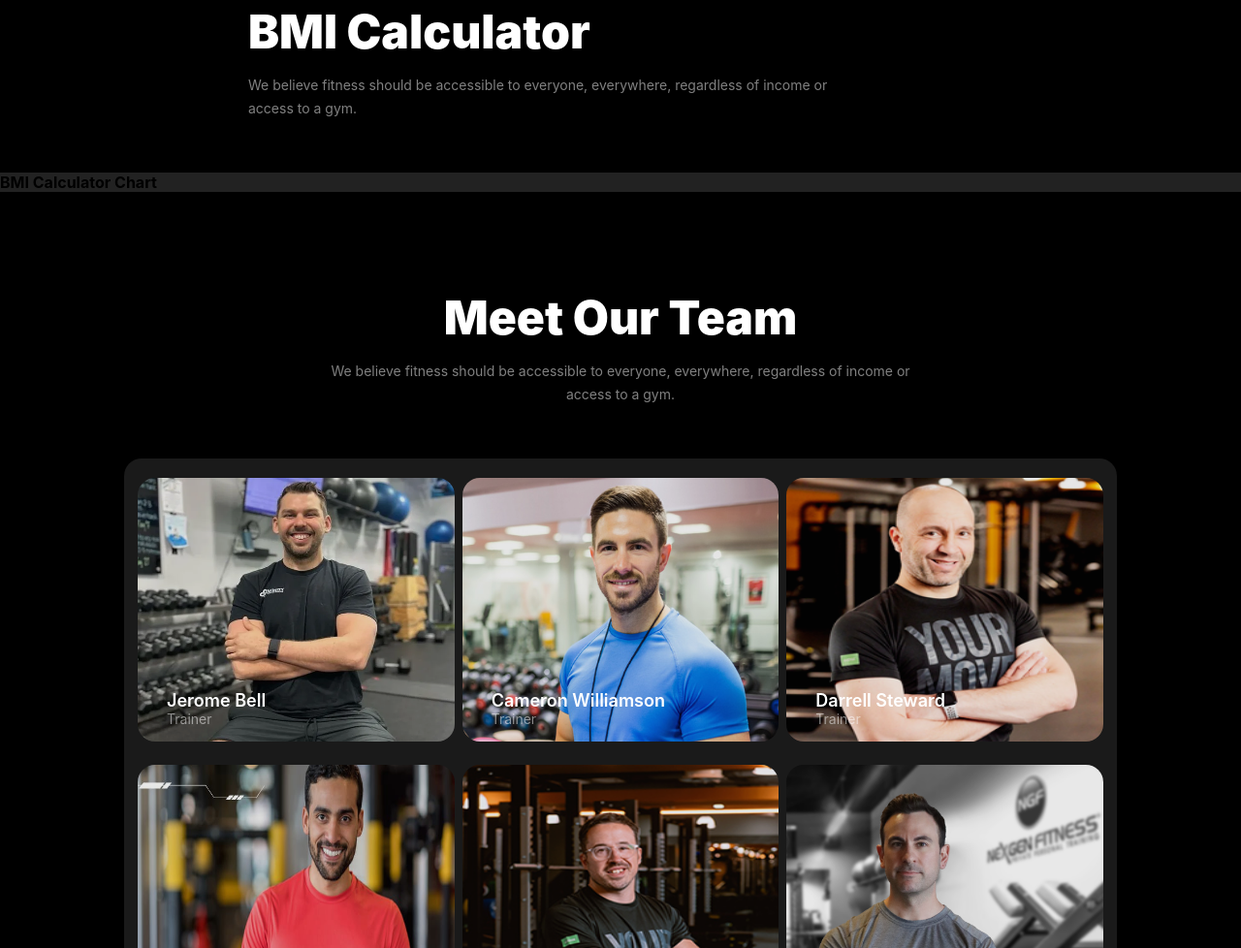
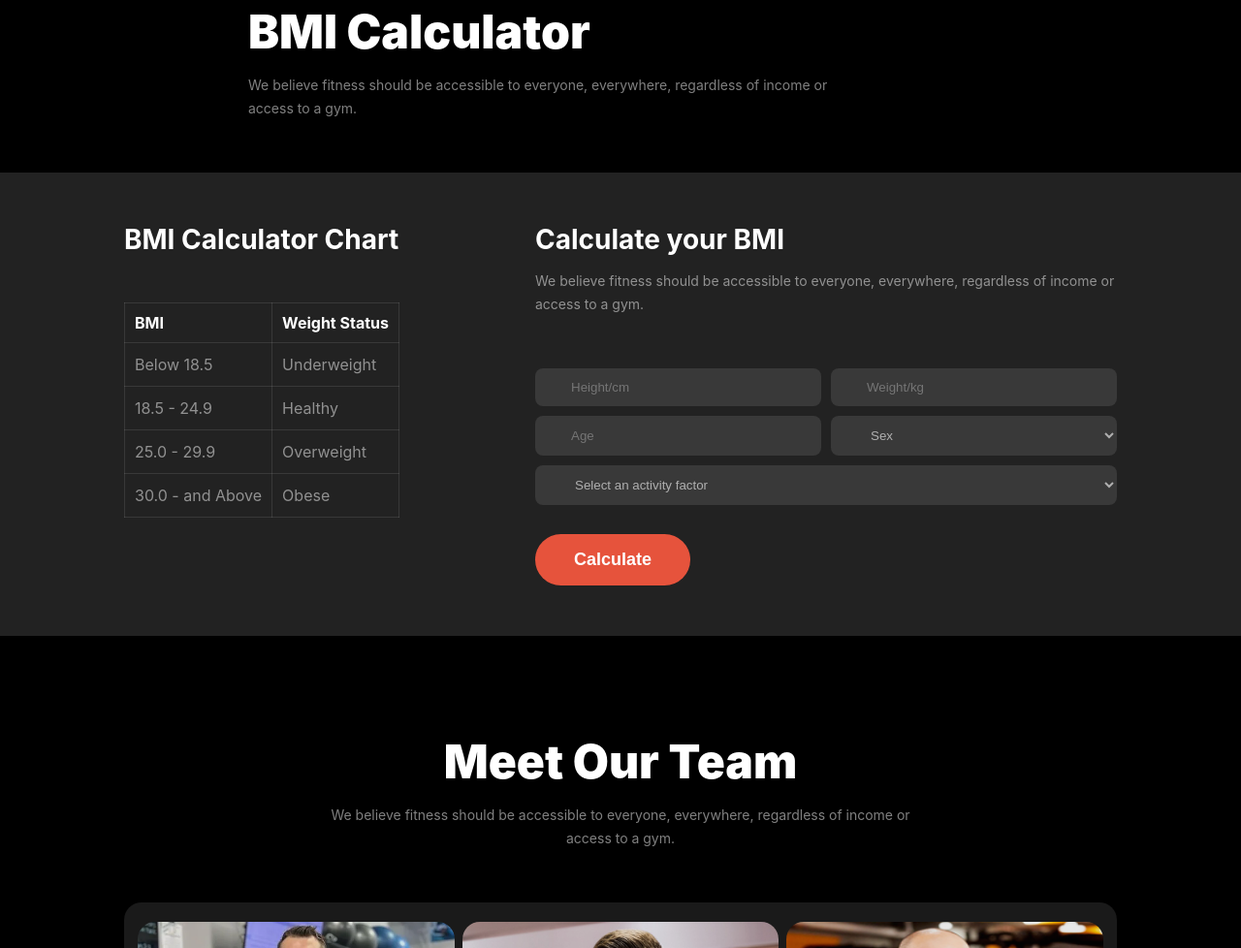
Before and after one commit to sumaiya0afrin/fitness_assignment_2, a plain HTML site: page index.html in a window 1280 px wide. Shown: the part 2476-3454 px from the top of the page at 97% size. Drawn offline with Linux system fonts and the light colour scheme; a web font is replaced by a local one.

Commit message:
added a section

```diff
--- a/index.html
+++ b/index.html
@@ -105,7 +105,6 @@
             </div>
           </section>
          <!-- extra mile ends -->
-
          <!-- training starts  -->
           <section class="training">
             <div class="container display_flex run_container">
@@ -152,7 +151,6 @@
             </div>
           </section>
          <!-- training ends -->
-
          <!-- calculator starts  -->
           <section class="calculator">
             <div class="container display_flex run_container calculator_wrapper">
@@ -160,16 +158,66 @@
                 <p class="common_subtitle common_desc training_desc">We believe fitness should be accessible to everyone, everywhere, regardless of income or access to a gym.</p>
             </div>
             <div class="calculator_container">
-                <div class="calculator_content">
-                    <h4>BMI Calculator Chart</h4>
-                    <table>
+                <div class="calculator_content primary_color display_flex">
+                    <div class="chart">
+                        <h4>BMI Calculator Chart</h4>
+                        <table class="description_color">
+                            <tr class="primary_color ">
+                                <th>BMI </th>
+                                <th>Weight Status</th>
+                            </tr>
+                            <tr class="common_subtitle">
+                                <td>Below 18.5</td>
+                                <td>Underweight</td>
+                            </tr>
+                            <tr class="common_subtitle">
+                                <td>18.5 - 24.9</td>
+                                <td>Healthy</td>
+                            </tr>
+                            <tr class="common_subtitle">
+                                <td>25.0 - 29.9</td>
+                                <td>Overweight</td>
+                            </tr>
+                            <tr class="common_subtitle">
+                                <td>30.0 - and Above</td>
+                                <td>Obese</td>
+                            </tr>
+                        </table>
+                    </div>
+                    <div class="bmi">
+                        <h4>Calculate your BMI</h4>
+                        <p class="common_desc common_subtitle training_desc">We believe fitness should be accessible to everyone, everywhere, regardless of income or access to a gym. </p>
 
-                    </table>
+                        <form action="#" class="cal_form">
+                            <div class="group_1 display_grid">
+                                <input type="text" placeholder="Height/cm">
+                                <input type="text" placeholder="Weight/kg">
+                            </div>
+                            <div class="group_1 display_grid">
+                                <input type="text" placeholder="Age">
+                                <select name="" id="">
+                                    <option value="Sex">Sex</option>
+                                    <option value="Male">Male</option>
+                                    <option value="Female">Female</option>
+                                </select>
+                            </div>
+                            <div class="group_2 display_grid">
+                                <select name="" id="">
+                                    <option value="Select an activity factor">Select an activity factor</option>
+                                    <option value="Bench press">Bench press</option>
+                                    <option value="Squat">Squat</option>
+                                    <option value="Crunch">Crunch</option>
+                                    <option value="Pullups">Pullups</option>
+                                </select>
+                            </div>
+                        </form>
+                        <button class="btn_primary common_font btn_color">Calculate</button>
+                    </div>
+
                 </div>
             </div>
           </section>
          <!-- calculator ends  -->
-
          <!-- team starts  -->
           <section class="team">
             <div class="container display_flex">
--- a/styles/media.css
+++ b/styles/media.css
@@ -64,7 +64,16 @@
         margin: 0 auto;
     }
     .common_desc{
-        width: 47%;
+        width: 81%;
+    }
+    .calculator {
+        width: max-content;
+    }
+    .calculator_content{
+        display: block;
+    }
+    .chart{
+        margin-bottom: 60px;
     }
     .team_1 {
         width: 500px;
@@ -129,7 +138,7 @@
     }
     .desc_wrapper {
     width: 256px;
-}
+    }
 .mile_image {
     width: 256px;
     height: 340px;
@@ -140,6 +149,12 @@
 .overlay_text3 {
     top: 135px;
     left: 30px;
+}
+.calculator_content{
+    display: block;
+}
+.chart{
+    margin-bottom: 60px;
 }
 .footer_wrapper {
     grid-template-columns: repeat(1, 1fr);
@@ -152,3 +167,6 @@ footer .desc_wrapper{
     width: 434px;
 }
 }
+@media screen and (min-width:992px) and (max-width:1200px){
+
+}
--- a/styles/style.css
+++ b/styles/style.css
@@ -49,7 +49,8 @@ body{
     background-color: black;
 }
 /* shared styles  */
-section{
+section,
+.calculator_content{
     max-width: 1440px;
     width: 80%;
     margin: 0 auto;
@@ -60,6 +61,9 @@ footer{
 }
 .display_flex{
     display: flex;
+}
+.display_grid{
+    display: grid;
 }
 .primary_color{
     color: white;
@@ -333,12 +337,49 @@ header{
 .calculator{
     width: 100%;
 }
+.calculator h4{
+    font-size: 1.75rem;
+}
 .calculator_wrapper{
     width: 60%;
     margin: 0 auto;
 }
 .calculator_container{
     background: rgb(34, 34, 34);
+}
+.calculator_content{
+    justify-content: space-between;
+    padding: 52px 0;
+}
+.cal_form{
+    margin-bottom: 30px;
+}
+table{
+    margin-top: 48px;
+}
+table,
+th,
+td{
+    border: 1px solid rgba(255, 255, 255, 0.1);
+    border-collapse: collapse;
+    text-align: left;
+    padding: 10px;
+}
+form input, select{
+    border-radius: 8px;
+    background: rgba(255, 255, 255, 0.1);
+    border: none;
+    padding: 12px 37px;
+    color: rgba(255, 255, 255, 0.6);
+}
+option{
+    background: rgb(34, 34, 34);
+    color: rgba(255, 255, 255, 0.6);
+}
+.group_1{
+    grid-template-columns: 1fr 1fr;
+    gap: 10px;
+    margin-bottom: 10px;
 }
 /* calculator ends */
 /* team starts  */
```
